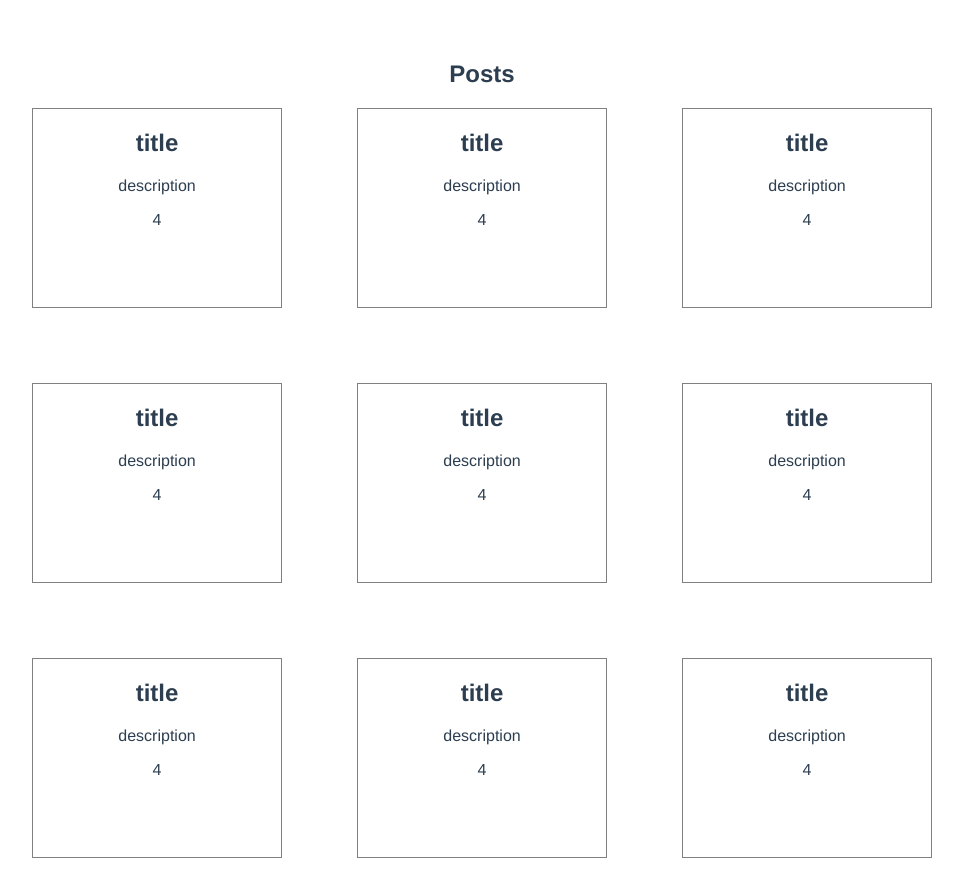
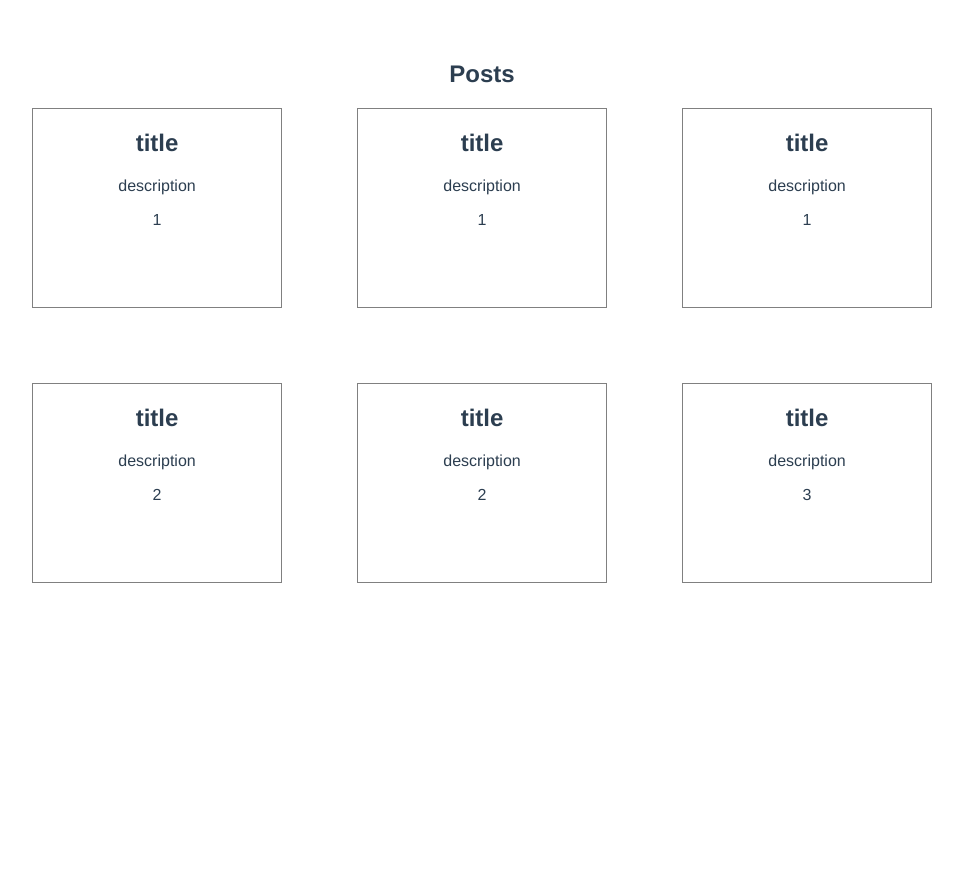
Before and after one commit to bartenev/vue-app, a Vue app: page /posts in a window 1280 px wide. Shown: the top 896 px of the page, without its empty margins (158-1121 px from the left). After the commit the page ends 800 px from the top, so only its background shows below. Built offline with nearby package versions, Linux system fonts and the light colour scheme.

Commit message:
Отрисовывает посты с помощью v-for

```diff
--- a/src/components/HelloWorld.vue
+++ /dev/null
@@ -1,58 +0,0 @@
-<template>
-  <div class="hello">
-    <h1>{{ msg }}</h1>
-    <p>
-      For a guide and recipes on how to configure / customize this project,<br>
-      check out the
-      <a href="https://cli.vuejs.org" target="_blank" rel="noopener">vue-cli documentation</a>.
-    </p>
-    <h3>Installed CLI Plugins</h3>
-    <ul>
-      <li><a href="https://github.com/vuejs/vue-cli/tree/dev/packages/%40vue/cli-plugin-babel" target="_blank" rel="noopener">babel</a></li>
-      <li><a href="https://github.com/vuejs/vue-cli/tree/dev/packages/%40vue/cli-plugin-eslint" target="_blank" rel="noopener">eslint</a></li>
-    </ul>
-    <h3>Essential Links</h3>
-    <ul>
-      <li><a href="https://vuejs.org" target="_blank" rel="noopener">Core Docs</a></li>
-      <li><a href="https://forum.vuejs.org" target="_blank" rel="noopener">Forum</a></li>
-      <li><a href="https://chat.vuejs.org" target="_blank" rel="noopener">Community Chat</a></li>
-      <li><a href="https://twitter.com/vuejs" target="_blank" rel="noopener">Twitter</a></li>
-      <li><a href="https://news.vuejs.org" target="_blank" rel="noopener">News</a></li>
-    </ul>
-    <h3>Ecosystem</h3>
-    <ul>
-      <li><a href="https://router.vuejs.org" target="_blank" rel="noopener">vue-router</a></li>
-      <li><a href="https://vuex.vuejs.org" target="_blank" rel="noopener">vuex</a></li>
-      <li><a href="https://github.com/vuejs/vue-devtools#vue-devtools" target="_blank" rel="noopener">vue-devtools</a></li>
-      <li><a href="https://vue-loader.vuejs.org" target="_blank" rel="noopener">vue-loader</a></li>
-      <li><a href="https://github.com/vuejs/awesome-vue" target="_blank" rel="noopener">awesome-vue</a></li>
-    </ul>
-  </div>
-</template>
-
-<script>
-export default {
-  name: 'HelloWorld',
-  props: {
-    msg: String
-  }
-}
-</script>
-
-<!-- Add "scoped" attribute to limit CSS to this component only -->
-<style scoped>
-h3 {
-  margin: 40px 0 0;
-}
-ul {
-  list-style-type: none;
-  padding: 0;
-}
-li {
-  display: inline-block;
-  margin: 0 10px;
-}
-a {
-  color: #42b983;
-}
-</style>
--- a/src/components/Post.vue
+++ b/src/components/Post.vue
@@ -2,7 +2,7 @@
   <article class="post">
     <h2 class="post__title">{{data.title}}</h2>
     <p class="post__description">{{data.description}}</p>
-    <span class="post__id">{{data.id}}</span>
+    <span class="post__id">{{data.userId}}</span>
   </article>
 </template>
 
--- a/src/components/Posts.vue
+++ b/src/components/Posts.vue
@@ -2,32 +2,13 @@
   <div class="posts">
     <h2>Posts</h2>
     <ul class="posts__list">
-      <li class="posts__item">
-        <Post :data="{title: 'title', description: 'description', id: 4}"/>
-      </li>
-      <li class="posts__item">
-        <Post :data="{title: 'title', description: 'description', id: 4}"/>
-      </li>
-      <li class="posts__item">
-        <Post :data="{title: 'title', description: 'description', id: 4}"/>
-      </li>
-      <li class="posts__item">
-        <Post :data="{title: 'title', description: 'description', id: 4}"/>
-      </li>
-      <li class="posts__item">
-        <Post :data="{title: 'title', description: 'description', id: 4}"/>
-      </li>
-      <li class="posts__item">
-        <Post :data="{title: 'title', description: 'description', id: 4}"/>
-      </li>
-      <li class="posts__item">
-        <Post :data="{title: 'title', description: 'description', id: 4}"/>
-      </li>
-      <li class="posts__item">
-        <Post :data="{title: 'title', description: 'description', id: 4}"/>
-      </li>
-      <li class="posts__item">
-        <Post :data="{title: 'title', description: 'description', id: 4}"/>
+      <li
+          class="posts__item"
+          v-for="post in posts"
+          :key="post.id"
+          @click="clickOnPost"
+      >
+        <Post :data="{title: post.title, description: post.description, userId: post.userId}"/>
       </li>
     </ul>
   </div>
@@ -38,7 +19,55 @@ import Post from "./Post";
 export default {
   name: 'Posts',
   components: {Post},
+  data () {
+    return {
+      posts: [
+        {
+          title: `title`,
+          description: `description`,
+          userId: 1,
+          id: 1,
+        },
+        {
+          title: `title`,
+          description: `description`,
+          userId: 1,
+          id: 2,
+        },
+        {
+          title: `title`,
+          description: `description`,
+          userId: 1,
+          id: 3,
+        },
+        {
+          title: `title`,
+          description: `description`,
+          userId: 2,
+          id: 4,
+        },
+        {
+          title: `title`,
+          description: `description`,
+          userId: 2,
+          id: 5,
+        },
+        {
+          title: `title`,
+          description: `description`,
+          userId: 3,
+          id: 6,
+        },
+      ],
+    }
+  },
+  methods: {
+    clickOnPost () {
+      console.log(`click`)
+    }
+  }
 }
+
 </script>
 
 <!-- Add "scoped" attribute to limit CSS to this component only -->
```
